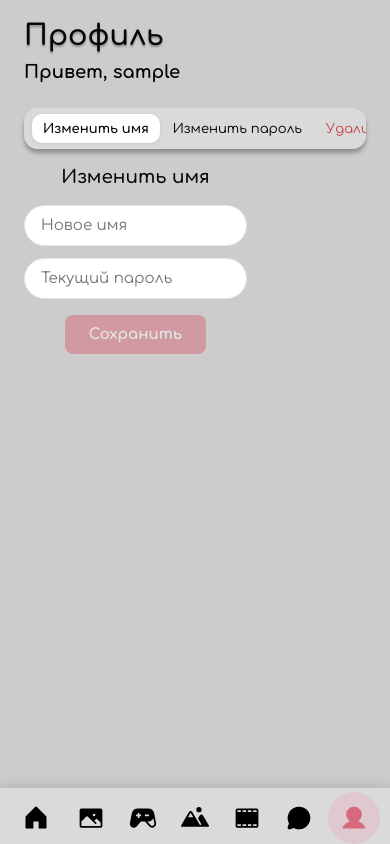
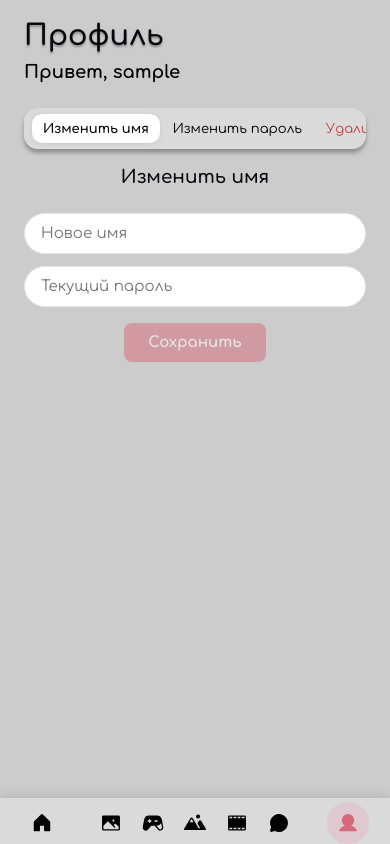
Before and after one commit to Ushikava/friends-activity, a React (Vite) app in the folder frontend/: page /profile in a window 390 px wide. Built offline with nearby package versions, Linux system fonts and the light colour scheme; no server answers; sample sign-in values are in the browser's storage.

Commit message:
[26]: Fix navbar on mobile

```diff
--- a/frontend/src/components/NavBar/NavBar.css
+++ b/frontend/src/components/NavBar/NavBar.css
@@ -105,7 +105,12 @@
   }
 
   .navbar__icon {
-    width: 52px;
-    height: 52px;
+    width: 42px;
+    height: 42px;
+  }
+
+  .navbar__icon svg {
+    width: 22px;
+    height: 22px;
   }
 }
--- a/frontend/src/pages/Profile/Profile.css
+++ b/frontend/src/pages/Profile/Profile.css
@@ -256,21 +256,14 @@
     border-radius: 10px;
   }
 
-  /* Content: full width, no extra padding */
+  /* Content: centered, full width */
   .profile-content {
-    align-items: stretch;
+    width: 100%;
+    align-items: center;
     padding: 4px 0 24px;
   }
 
-  .profile-content__title {
-    align-self: auto;
-    margin-bottom: 16px;
-  }
-
-  .profile-form {
-    width: 100%;
-  }
-
+  .profile-form,
   .profile-lang-toggle {
     width: 100%;
   }
```
